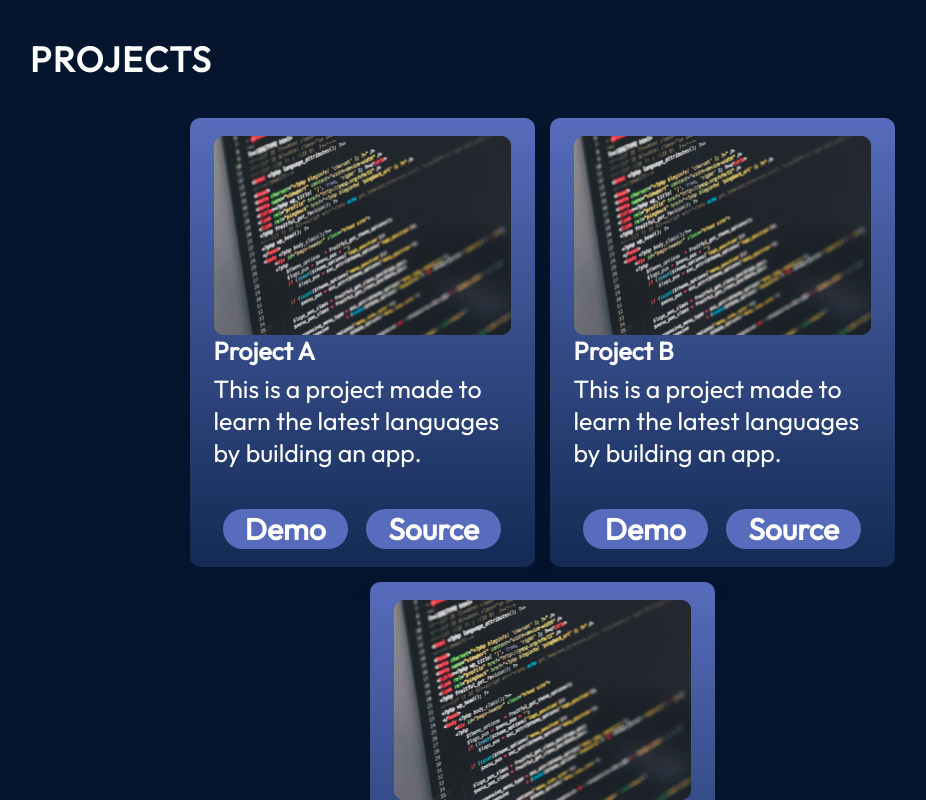
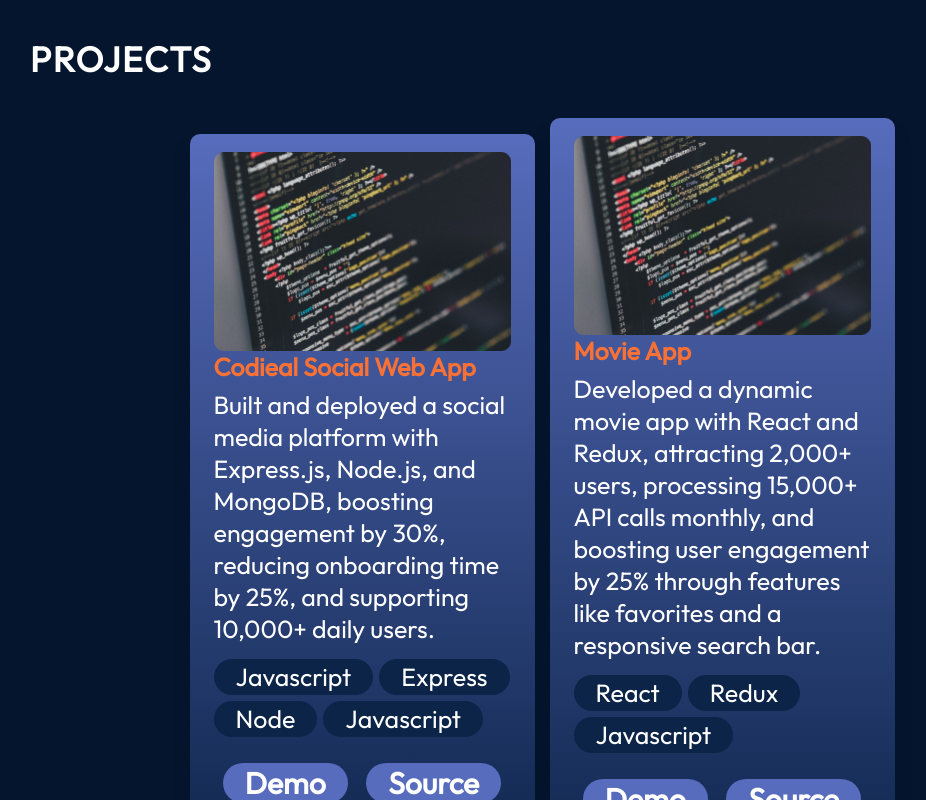
Before and after one commit to S-Khan786/personal-portfolio, a React (Vite) app: page / in a window 1280 px wide. Shown: the part 2000-2800 px from the top of the page, without its empty margins (98-1024 px from the left). Built offline with nearby package versions, Linux system fonts and the light colour scheme.

Commit message:
made some changes in contact and projects section

```diff
--- a/src/components/Contact/Contact.jsx
+++ b/src/components/Contact/Contact.jsx
@@ -10,7 +10,7 @@ const Contact = () => {
       <ul className={styles.links}>
         <li className={styles.link}>
           <img src="../../../assets/contact/emailIcon.png" alt="Email Icon" />
-          <a href="mailto:myemail@email.com">myemail@email.com</a>
+          <a href="mailto:myemail@email.com">msahilkhan846@gmail.com</a>
         </li>
         <li className={styles.link}>
           <img
@@ -18,12 +18,12 @@ const Contact = () => {
             alt="Linkedin Icon"
           />
           <a href="https://www.linkedin.com/in/mohammad-sahil-a23696200">
-            Linkedin.com/myname
+            Linkedin.com/MohammadSahil
           </a>
         </li>
         <li className={styles.link}>
           <img src="../../../assets/contact/githubIcon.png" alt="Github Icon" />
-          <a href="https://github.com/S-Khan786">github.com/myname</a>
+          <a href="https://github.com/S-Khan786">github.com/MohammadSahil</a>
         </li>
       </ul>
     </footer>
--- a/src/components/Projects/ProjectCard.jsx
+++ b/src/components/Projects/ProjectCard.jsx
@@ -9,17 +9,25 @@ const ProjectCard = ({
         src={`../../../assets/${imageSrc}`}
         alt={`Image of ${title}`}
         className={styles.imageSrc}
-        />
+      />
       <h3 className={styles.title}>{title}</h3>
       <p className={styles.description}>{description}</p>
       <ul className={styles.skills}>
         {skills.map((skill, id) => {
-          <li key={id} className={styles.skill}>{skill}</li>;
+          return (
+            <li key={id} className={styles.skill}>
+              {skill}
+            </li>
+          ); // Add return here
         })}
       </ul>
       <div className={styles.links}>
-        <a href={demo} className={styles.link}>Demo</a>
-        <a href={source} className={styles.link}>Source</a>
+        <a href={demo} className={styles.link}>
+          Demo
+        </a>
+        <a href={source} className={styles.link}>
+          Source
+        </a>
       </div>
     </div>
   );
--- a/src/components/Projects/ProjectCard.module.css
+++ b/src/components/Projects/ProjectCard.module.css
@@ -15,6 +15,7 @@
 }
 
 .title {
+    color: rgb(250, 113, 54);
     font-size: 25px;
     font-weight: 700;
 }
@@ -39,7 +40,7 @@
     font-size: 25px;
     font-weight: 400;
     border-radius: 100px;
-    background: var(--color-text);
+    background: var(--color-dark);
     padding: 2px 22px;
 }
 
--- a/src/data/projects.json
+++ b/src/data/projects.json
@@ -1,26 +1,26 @@
 [
     {
-      "title": "Project A",
+      "title": "Codieal Social Web App",
       "imageSrc": "projects/project.png",
-      "description": "This is a project made to learn the latest languages by building an app.",
-      "skills": ["React", "Express", "Node"],
-      "demo": "https://www.example.com",
-      "source": "https://www.github.com"
+      "description": "Built and deployed a social media platform with Express.js, Node.js, and MongoDB, boosting engagement by 30%, reducing onboarding time by 25%, and supporting 10,000+ daily users.",
+      "skills": ["Javascript", "Express", "Node", "Javascript"],
+      "demo": "http://44.201.124.126/",
+      "source": "https://github.com/S-Khan786/major-project-1"
     },
     {
-      "title": "Project B",
+      "title": "Movie App",
       "imageSrc": "projects/project.png",
-      "description": "This is a project made to learn the latest languages by building an app.",
-      "skills": ["React", "Express", "Node", "Sass"],
-      "demo": "https://www.example.com",
-      "source": "https://www.github.com"
+      "description": "Developed a dynamic movie app with React and Redux, attracting 2,000+ users, processing 15,000+ API calls monthly, and boosting user engagement by 25% through features like favorites and a responsive search bar.",
+      "skills": ["React", "Redux", "Javascript"],
+      "demo": "",
+      "source": "https://github.com/S-Khan786/Movie-Application"
     },
     {
-      "title": "Project C",
+      "title": "Weather App",
       "imageSrc": "projects/project.png",
-      "description": "This is a project made to learn the latest languages by building an app.",
-      "skills": ["React", "Express", "Node"],
-      "demo": "https://www.example.com",
-      "source": "https://www.github.com"
+      "description": "Developed a dynamic weather app with React.js, attracting 5,000+ users, processing 10,000+ daily API requests, and improving performance by 20% while ensuring cross-device compatibility.",
+      "skills": ["React", "Javascript", "OpenWeatherAPI"],
+      "demo": "",
+      "source": "https://github.com/S-Khan786/WeatherApp"
     }
   ]
```
